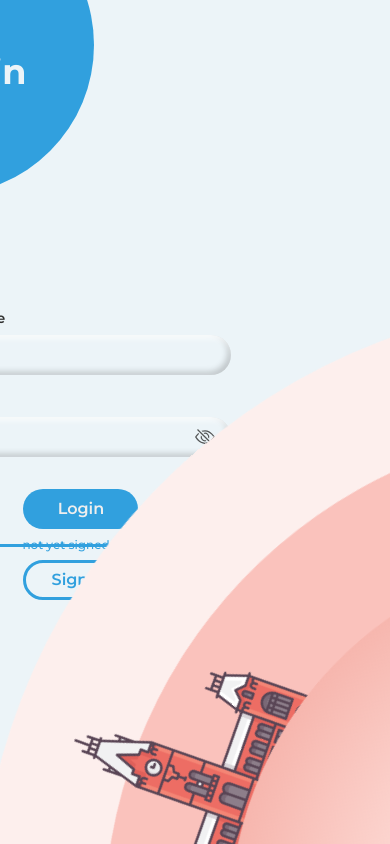
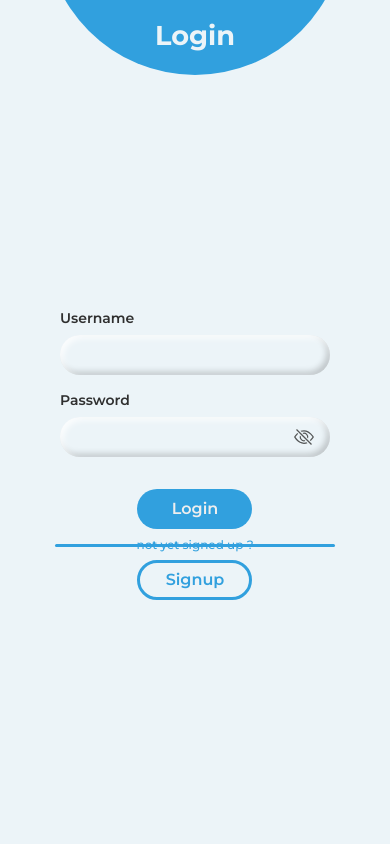
Before and after one commit to soydevs/frontend, a React (Create React App) app: page /login in a window 390 px wide. Built offline with nearby package versions, Linux system fonts and the light colour scheme.

Commit message:
mobile view

```diff
--- /dev/null
+++ b/src/components/UI/Globe/Globe.css
@@ -0,0 +1,144 @@
+.spin-container{
+    position: absolute;
+    top: 80%;
+    left: 40%;
+    --scale: 2.5;
+    display: inline-block;
+    animation: spin 40s linear infinite both;
+}
+.spin-container:hover{
+    animation-play-state: paused;
+}
+  @keyframes spin{
+    0%{
+      transform: scale(var(--scale)) rotate(0deg);
+    }
+    100%{
+      transform: scale(var(--scale)) rotate(360deg);
+    }
+}
+
+.circle {
+    width: var(--size);
+    height: var(--size);
+    border-radius: 50%;
+    background: var(--bg);
+    display: flex;
+    align-items: center;
+    justify-content: center;
+}
+.circle.outer{
+    --size: 500px;
+    background: #FDEFED;
+}
+.circle.middle{
+    position: relative;
+    --size: 400px;
+    background: #FAC2BC;
+
+}
+.circle.inner{
+    --size: 300px;
+    z-index: 2;
+    background: rgb(255,231,227);
+    background: radial-gradient(circle, rgba(255,231,227,1) 25%, rgba(241,151,140,1) 100%);
+
+}
+
+.ls__img {
+    --angle: 0deg;
+    --y: -180px;
+    position: absolute;
+    transition: transform 0.3s;
+    -webkit-user-drag: none;
+    -khtml-user-drag: none;
+    -moz-user-drag: none;
+    -o-user-drag: none;
+}
+
+.ls__img:hover{
+    transform: rotate(var(--angle)) translateY(calc(var(--y) - 20px)) scale(1.1);
+}
+
+
+
+.ls_img1 {
+    --angle: 0deg;
+    transform: rotate(var(--angle)) translateY(var(--y));
+    width: 100px;
+}
+
+.ls_img2 {
+    --angle: 60deg;
+    transform: rotate(var(--angle)) translateY(var(--y));
+    width: 100px;
+}
+
+.ls_img3 {
+    --angle: 120deg;
+    transform: rotate(var(--angle)) translateY(var(--y));
+    width: 100px;
+}
+
+.ls_img4 {
+    --angle: 180deg;
+    transform: rotate(var(--angle)) translateY(var(--y));
+    width: 100px;
+}
+
+.ls_img5 {
+    --angle: 240deg;
+    transform: rotate(var(--angle)) translateY(var(--y));
+    width: 100px;
+}
+
+.ls_img6 {
+    --angle: 300deg;
+    transform: rotate(var(--angle)) translateY(var(--y));
+    width: 100px;
+}
+
+
+
+
+@media (min-width: 992px) and (max-width: 1380px) {
+
+    .circle {
+        width: var(--size);
+        height: var(--size);
+    }
+    .circle.outer{
+        --size: 400px;
+    }
+    .circle.middle{
+        --size: 300px;
+
+    }
+    .circle.inner{
+        --size: 200px;
+    }
+}
+
+
+
+@media screen and (max-width: 800px) {
+
+}
+
+@media screen and (max-width: 600px) {
+
+}
+
+@media screen and (max-width: 400px) {
+
+}
+
+@media only screen and (min-device-width: 320px) and (max-device-width:
+  480px) and (-webkit-device-pixel-ratio: 2) and (device-aspect-ratio: 2/3) {
+
+}
+
+
+@media only screen and (device-width: 768px) {
+
+}
--- /dev/null
+++ b/src/components/UI/Globe/Globe.js
@@ -0,0 +1,29 @@
+import React from 'react'
+import './Globe.css'
+
+import ls_img1 from '../../../assets/svg/ls_img1.svg'
+import ls_img2 from '../../../assets/svg/ls_img2.svg'
+import ls_img3 from '../../../assets/svg/ls_img3.svg'
+import ls_img4 from '../../../assets/svg/ls_img4.svg'
+import ls_img5 from '../../../assets/svg/ls_img5.svg'
+import ls_img6 from '../../../assets/svg/ls_img6.svg'
+
+function Globe() {
+    return (
+        <div className="spin-container">
+            <div className="circle outer">
+                <div className="circle middle">
+                    <img className="ls__img ls_img1" src={ls_img1} alt=""  />
+                    <img className="ls__img ls_img2" src={ls_img2} alt="" />
+                    <img className="ls__img ls_img3" src={ls_img3} alt="" />
+                    <img className="ls__img ls_img4" src={ls_img4} alt="" />
+                    <img className="ls__img ls_img5" src={ls_img5} alt=""  />
+                    <img className="ls__img ls_img6" src={ls_img6} alt="" />
+                    <div className="circle inner" />
+                </div>
+            </div>
+        </div>
+    )
+}
+
+export default Globe
--- a/src/components/auth/Login/Login.js
+++ b/src/components/auth/Login/Login.js
@@ -4,12 +4,8 @@ import { Link } from 'react-router-dom'
 import { BsEye, BsEyeSlash } from "react-icons/bs";
 
 import './Login.css'
-import ls_img1 from '../../../assets/svg/ls_img1.svg'
-import ls_img2 from '../../../assets/svg/ls_img2.svg'
-import ls_img3 from '../../../assets/svg/ls_img3.svg'
-import ls_img4 from '../../../assets/svg/ls_img4.svg'
-import ls_img5 from '../../../assets/svg/ls_img5.svg'
-import ls_img6 from '../../../assets/svg/ls_img6.svg'
+import Globe from '../../UI/Globe/Globe';
+
 
 function Login() {
 
@@ -68,21 +64,7 @@ function Login() {
                         <h1>Welcome Back, User</h1>
                     </div>
                     <div className="lsc__right_sphere">
-                        <div className="lsc__right_sphere">
-                            <div className="spin-container">
-                                <div className="circle outer">
-                                    <div className="circle middle">
-                                        <img className="ls__img ls_img1" src={ls_img1} alt=""  />
-                                        <img className="ls__img ls_img2" src={ls_img2} alt="" />
-                                        <img className="ls__img ls_img3" src={ls_img3} alt="" />
-                                        <img className="ls__img ls_img4" src={ls_img4} alt="" />
-                                        <img className="ls__img ls_img5" src={ls_img5} alt=""  />
-                                        <img className="ls__img ls_img6" src={ls_img6} alt="" />
-                                        <div className="circle inner" />
-                                    </div>
-                                </div>
-                            </div>
-                        </div>
+                        <Globe />
                     </div>
                 </div>
             </div>
--- a/src/components/auth/SignUp/SignUp.css
+++ b/src/components/auth/SignUp/SignUp.css
@@ -40,10 +40,10 @@
 }
 
 .lsc__left__header h1 {
-    font-family: Montserrat;
+    font-family: var(--primary-font);
     font-style: normal;
     font-weight: bold;
-    font-size: 35px;
+    font-size: 2.35rem;
     color: var(--bg);
     transform: translate(30%, 60%);
 }
@@ -194,101 +194,85 @@
 }
 
 
-.spin-container{
-    position: absolute;
-    top: 80%;
-    left: 40%;
-    --scale: 2.5;
-    display: inline-block;
-    animation: spin 40s linear infinite both;
-}
-.spin-container:hover{
-    animation-play-state: paused;
-}
-  @keyframes spin{
-    0%{
-      transform: scale(var(--scale)) rotate(0deg);
-    }
-    100%{
-      transform: scale(var(--scale)) rotate(360deg);
-    }
-  }
-  .circle{
-    width: var(--size);
-    height: var(--size);
-    border-radius: 50%;
-    background: var(--bg);
-    display: flex;
-    align-items: center;
-    justify-content: center;
-  }
-  .circle.outer{
-    --size: 500px;
-    background: #FDEFED;
-  }
-  .circle.middle{
-    position: relative;
-    --size: 400px;
-    background: #FAC2BC;
 
-  }
-  .circle.inner{
-    --size: 300px;
-    z-index: 2;
-    background: rgb(255,231,227);
-    background: radial-gradient(circle, rgba(255,231,227,1) 25%, rgba(241,151,140,1) 100%);
 
-  }
+@media (min-width: 992px) and (max-width: 1380px) {
 
-.ls__img {
-    --angle: 0deg;
-    --y: -180px;
-    position: absolute;
-    transition: transform 0.3s;
-    -webkit-user-drag: none;
-    -khtml-user-drag: none;
-    -moz-user-drag: none;
-    -o-user-drag: none;
-}
-
-.ls__img:hover{
-    transform: rotate(var(--angle)) translateY(calc(var(--y) - 20px)) scale(1.1);
 }
 
 
+@media screen and (max-width: 992px) {
 
-.ls_img1 {
-    --angle: 0deg;
-    transform: rotate(var(--angle)) translateY(var(--y));
-    width: 100px;
 }
 
-.ls_img2 {
-    --angle: 60deg;
-    transform: rotate(var(--angle)) translateY(var(--y));
-    width: 100px;
+@media screen and (max-width: 800px) {
+    .lsc__left {
+        flex: 1;
+        min-height: 100vh;
+    }
+    .lsc__left__header {
+        left: initial;
+        width: 400px;
+        height: 400px;
+        transform: translate(0, -70%);
+        align-items: flex-end;
+    }
+    .lsc__left__header h1 {
+        font-size: 2.15rem;
+        transform: translate(0%, -100%);
+    }
+
+    .lsc__right {
+        display: none;
+    }
 }
 
-.ls_img3 {
-    --angle: 120deg;
-    transform: rotate(var(--angle)) translateY(var(--y));
-    width: 100px;
+@media screen and (max-width: 600px) {
+    .lsc__left__header {
+        width: 350px;
+        height: 350px;
+        transform: translate(0, -70%);
+    }
+    .lsc__left__header h1 {
+        font-size: 2.05rem;
+        transform: translate(0%, -100%);
+    }
 }
 
-.ls_img4 {
-    --angle: 180deg;
-    transform: rotate(var(--angle)) translateY(var(--y));
-    width: 100px;
+@media screen and (max-width: 400px) {
+    .lsc__left__header {
+        width: 300px;
+        height: 300px;
+        transform: translate(0, -75%);
+    }
+    .lsc__left__header h1 {
+        font-size: 1.7rem;
+        transform: translate(0%, -70%);
+    }
+
+    .ls_input {
+        width: 270px;
+    }
 }
 
-.ls_img5 {
-    --angle: 240deg;
-    transform: rotate(var(--angle)) translateY(var(--y));
-    width: 100px;
+@media only screen and (min-device-width: 320px) and (max-device-width:
+  480px) and (-webkit-device-pixel-ratio: 2) and (device-aspect-ratio: 2/3) {
+    .lsc__left__header {
+        width: 300px;
+        height: 300px;
+        transform: translate(0, -75%);
+    }
+    .lsc__left__header h1 {
+        font-size: 1.7rem;
+        transform: translate(0%, -70%);
+    }
+
+    .ls_input {
+        width: 270px;
+    }
 }
 
-.ls_img6 {
-    --angle: 300deg;
-    transform: rotate(var(--angle)) translateY(var(--y));
-    width: 100px;
+
+@media only screen and (device-width: 768px) {
+
 }
--- a/src/components/auth/SignUp/SignUp.js
+++ b/src/components/auth/SignUp/SignUp.js
@@ -4,6 +4,7 @@ import { Link } from 'react-router-dom'
 import { BsEye, BsEyeSlash } from "react-icons/bs";
 
 import './SignUp.css'
+import Globe from '../../UI/Globe/Globe';
 
 function SignUp() {
 
@@ -73,19 +74,7 @@ function SignUp() {
                         <h1>Your journey begins here...</h1>
                     </div>
                     <div className="lsc__right_sphere">
-                        <div className="spin-container">
-                            <div className="circle outer">
-                                <div className="circle middle">
-                                    <img className="ls__img ls_img1" src="https://cdn1.iconfinder.com/data/icons/landmarks-and-monuments/96/india_historical_landmark_world_monument_arabic-512.png" alt=""  />
-                                    <img className="ls__img ls_img2" src="https://www.flaticon.com/premium-icon/icons/svg/1821/1821160.svg" alt="" />
-                                    <img className="ls__img ls_img3" src="https://cdn.iconscout.com/wordpress/2017/04/gatewayofindia-gate-way-india-mumbai-heritage-sites-india.png" alt="" />
-                                    <img className="ls__img ls_img4" src="https://cdn.iconscout.com/icon/free/png-256/chennai-1-119692.png" alt="" />
-                                    <img className="ls__img ls_img5" src="https://cdn.iconscout.com/icon/free/png-512/hawamahal-1-119697.png" alt=""  />
-                                    <img className="ls__img ls_img6" src="https://cdn3.iconfinder.com/data/icons/chinese-new-year-2042/32/paifang_chinese_temple_monument-512.png" alt="" />
-                                    <div className="circle inner" />
-                                </div>
-                            </div>
-                        </div>
+                        <Globe />
                     </div>
                 </div>
             </div>
```
